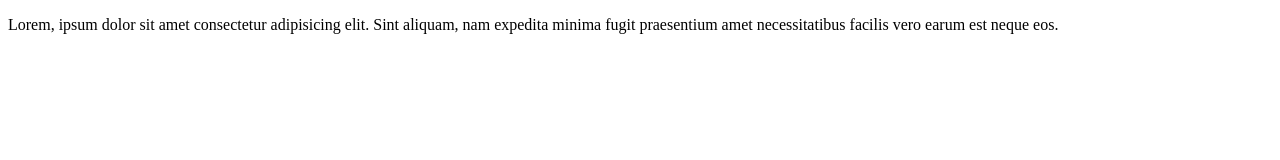
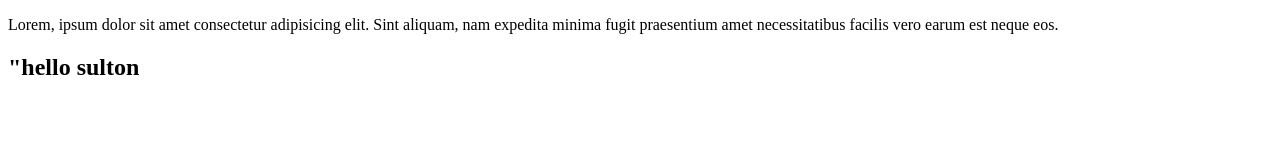
Before and after one commit to sulton300501/Lesson12, a plain HTML site: page index.html in a window 1280 px wide. Drawn offline with Linux system fonts and the light colour scheme.

Commit message:
sultonmalik

```diff
--- a/index.html
+++ b/index.html
@@ -12,6 +12,9 @@
         <p>Lorem, ipsum dolor sit amet consectetur adipisicing elit. Sint aliquam, nam expedita minima fugit praesentium amet necessitatibus facilis vero earum est neque eos.</p>
     </section>
 
+    <section class="adapter">
+        <H1>"hello sulton</H1>
+    </section>
 
 
 </body>
```
